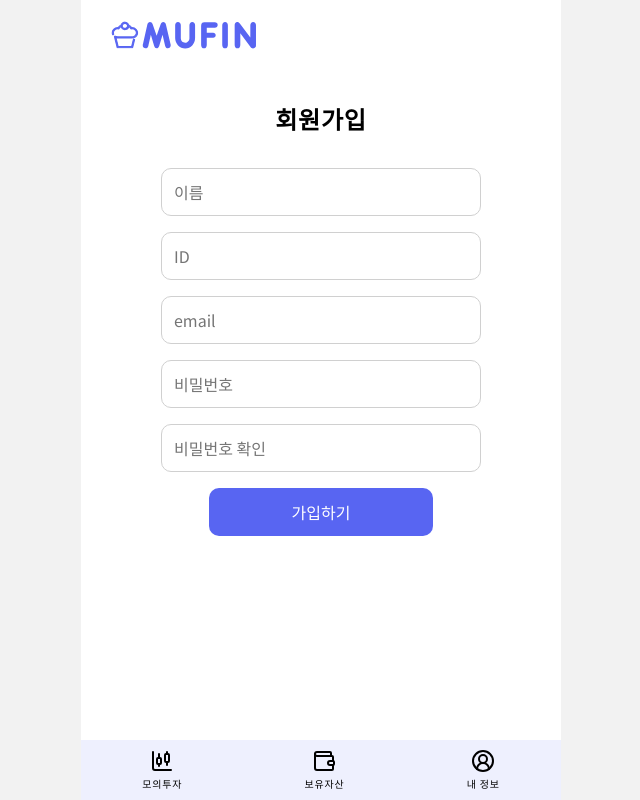
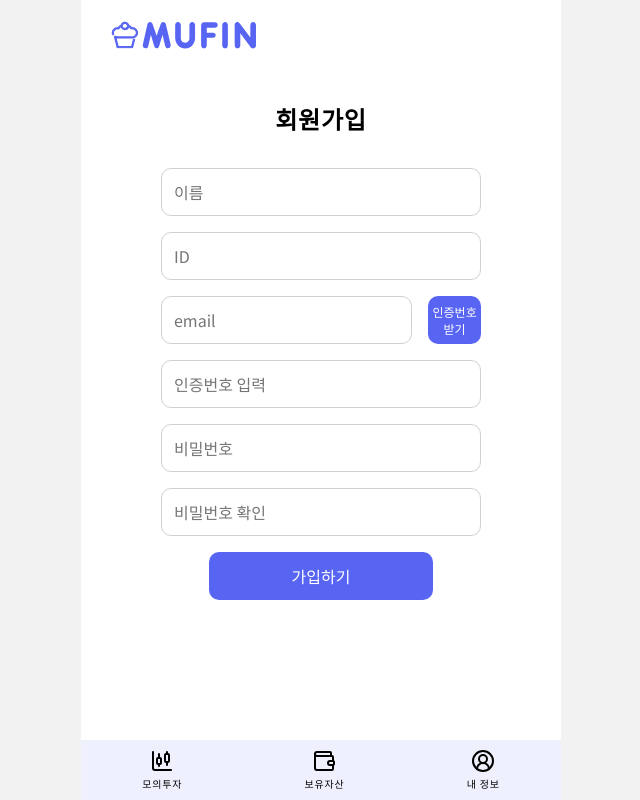
Before and after one commit to FRONT-END-BOOTCAMP-PLUS-3/mufin, a Next.js app: page /signup in a window 1280 px wide. Shown: the whole page, without its empty margins (319-959 px from the left). Built offline with nearby package versions, Linux system fonts and the light colour scheme.

Commit message:
feat: email인증 구현중

```diff
--- a/app/(anon)/signup/components/signupPage.Styled.ts
+++ b/app/(anon)/signup/components/signupPage.Styled.ts
@@ -30,6 +30,18 @@ export const Input = styled.input`
   text-align: left;
 `;
 
+export const EmailContainer = styled.div`
+  display: flex;
+  gap: 1rem;
+  button {
+    font-size: var(--font-size-md);
+    background-color: var(--primary-color);
+    color: white;
+    border: none;
+    border-radius: 10px;
+  }
+`;
+
 export const Button = styled.button`
   width: 70%;
   padding: 0.75rem;
--- a/app/(anon)/signup/page.tsx
+++ b/app/(anon)/signup/page.tsx
@@ -5,6 +5,7 @@ import {
   Button,
   Form,
   Input,
+  EmailContainer,
   Message,
   SignupContainer,
 } from "@/app/(anon)/signup/components/signupPage.Styled";
@@ -50,6 +51,30 @@ const SignupPage = () => {
     }
   };
 
+  const handleEmailAuth = async () => {
+    if (!form.email) {
+      alert("이메일을 입력해주세요.");
+      return;
+    }
+    try {
+      const res = await fetch("/api/signup/emailAuth", {
+        method: "POST",
+        headers: { "Content-Type": "application/json" },
+        body: JSON.stringify({ email: form.email }),
+      });
+
+      const data = await res.json();
+      if (res.ok) {
+        alert("인증번호가 이메일로 전송되었습니다!");
+      } else {
+        alert(`오류: ${data.error || "인증 요청 실패"}`);
+      }
+    } catch (error) {
+      console.error("이메일 인증 요청 실패:", error);
+      alert("이메일 인증 요청 중 오류가 발생했습니다.");
+    }
+  };
+
   return (
     <SignupContainer>
       <Form onSubmit={handleSubmit}>
@@ -70,11 +95,22 @@ const SignupPage = () => {
           onChange={handleChange}
           required
         />
+        <EmailContainer>
+          <Input
+            type="email"
+            name="email"
+            placeholder="email"
+            value={form.email}
+            onChange={handleChange}
+            required
+          />
+          <button onClick={handleEmailAuth}>인증번호 받기</button>
+        </EmailContainer>
         <Input
-          type="email"
-          name="email"
-          placeholder="email"
-          value={form.email}
+          type="emailAuth"
+          name="emailAuth"
+          placeholder="인증번호 입력"
+          //value={form.emailAuth}
           onChange={handleChange}
           required
         />
--- /dev/null
+++ b/app/api/signup/email_auth/route.ts
@@ -0,0 +1 @@
+// import nodemailer from "nodemailer";
```
